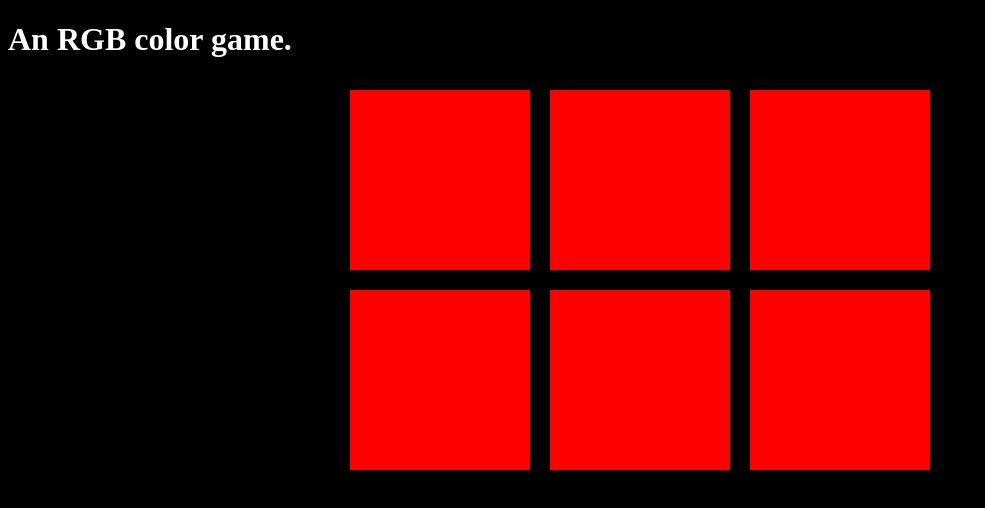
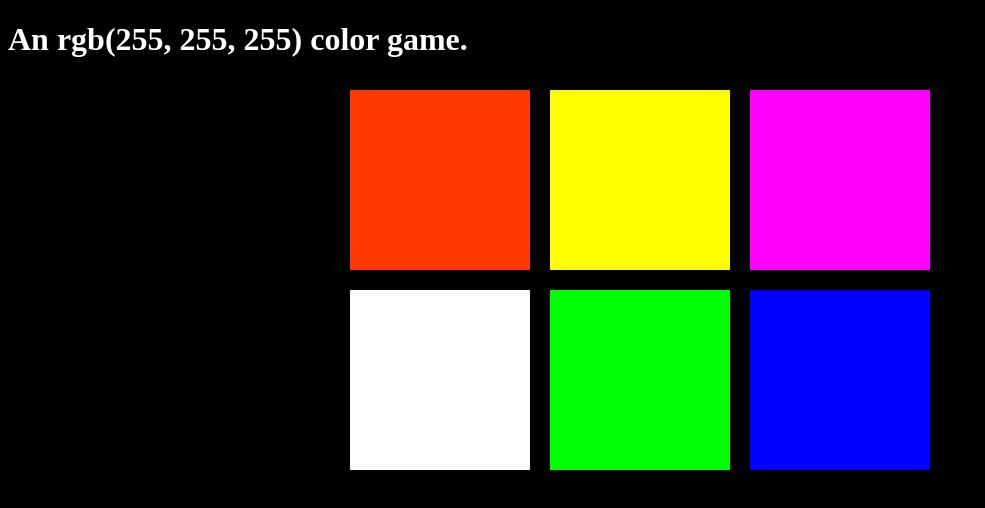
Before and after one commit to petkoneo/color-picker, a plain HTML site: page index.html in a window 1280 px wide. Shown: the whole page, without its empty margins (0-985 px from the left). Drawn offline with Linux system fonts and the light colour scheme.

Commit message:
Part 2 done:

```diff
--- a/index.html
+++ b/index.html
@@ -6,7 +6,7 @@
     <link rel="stylesheet" type="text/css" href="colorgame.css">
 </head>
 <body>
-<h1>An RGB color game.</h1>
+<h1>An <span id="color-display">RGB</span> color game.</h1>
 <div class="container">
     <div class="square"></div>
     <div class="square"></div>
--- a/index.js
+++ b/index.js
@@ -0,0 +1,30 @@
+var colors = [
+    "rgb(255, 55, 0)",
+    "rgb(255, 255, 0)",
+    "rgb(255, 0, 255)",
+    "rgb(255, 255, 255)",
+    "rgb(0, 255, 0)",
+    "rgb(0, 0, 255)"
+]
+
+var squares = document.querySelectorAll(".square");
+var pickedColor = colors[3]
+
+var colorDisplay = document.getElementById("color-display");
+
+colorDisplay.textContent = pickedColor;
+
+for(var i = 0; i < squares.length; i++) {
+    // Add initial color to squares
+    squares[i].style.backgroundColor = colors[i]
+
+    // Add clicklistener to squares
+    squares[i].addEventListener("click", function () {
+        var clickedColor = this.style.backgroundColor
+        if(clickedColor === pickedColor) {
+            alert("correct");
+        } else {
+            alert("Wrong");
+        }
+    });
+}
```
